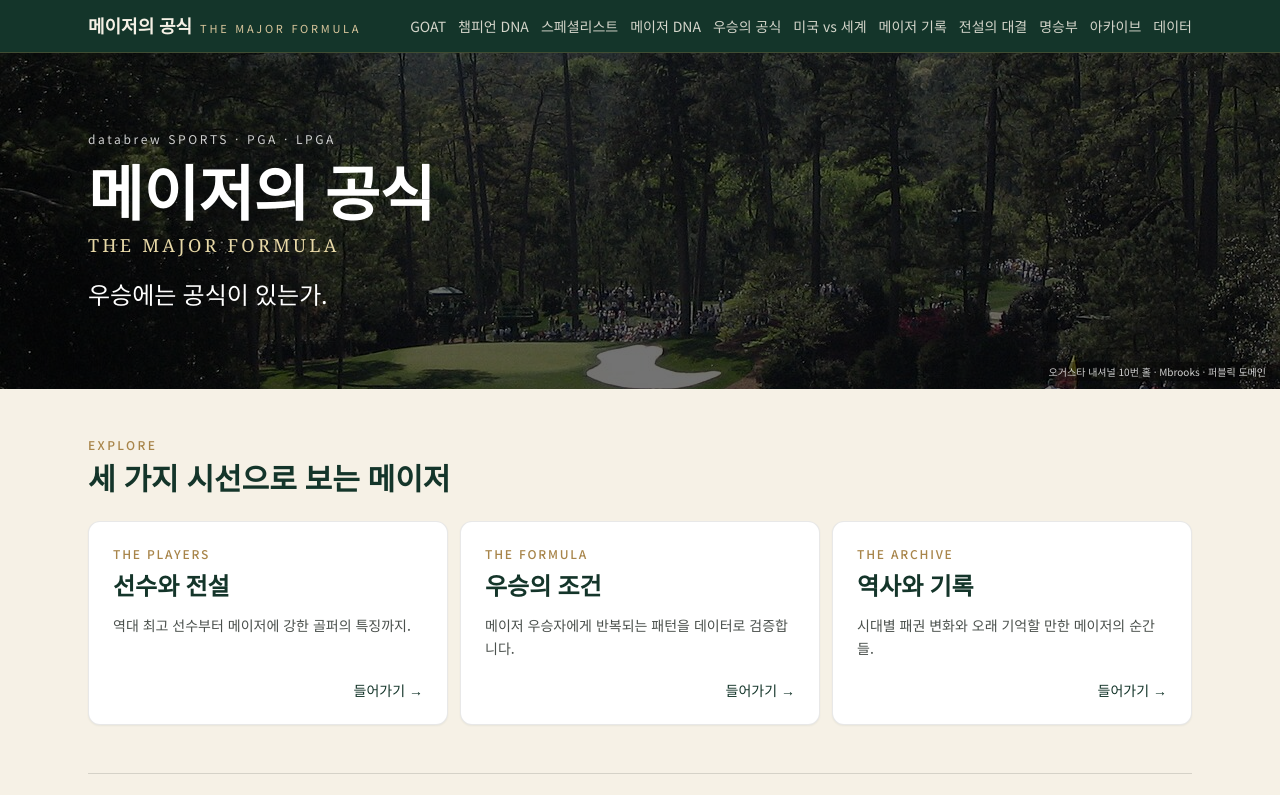
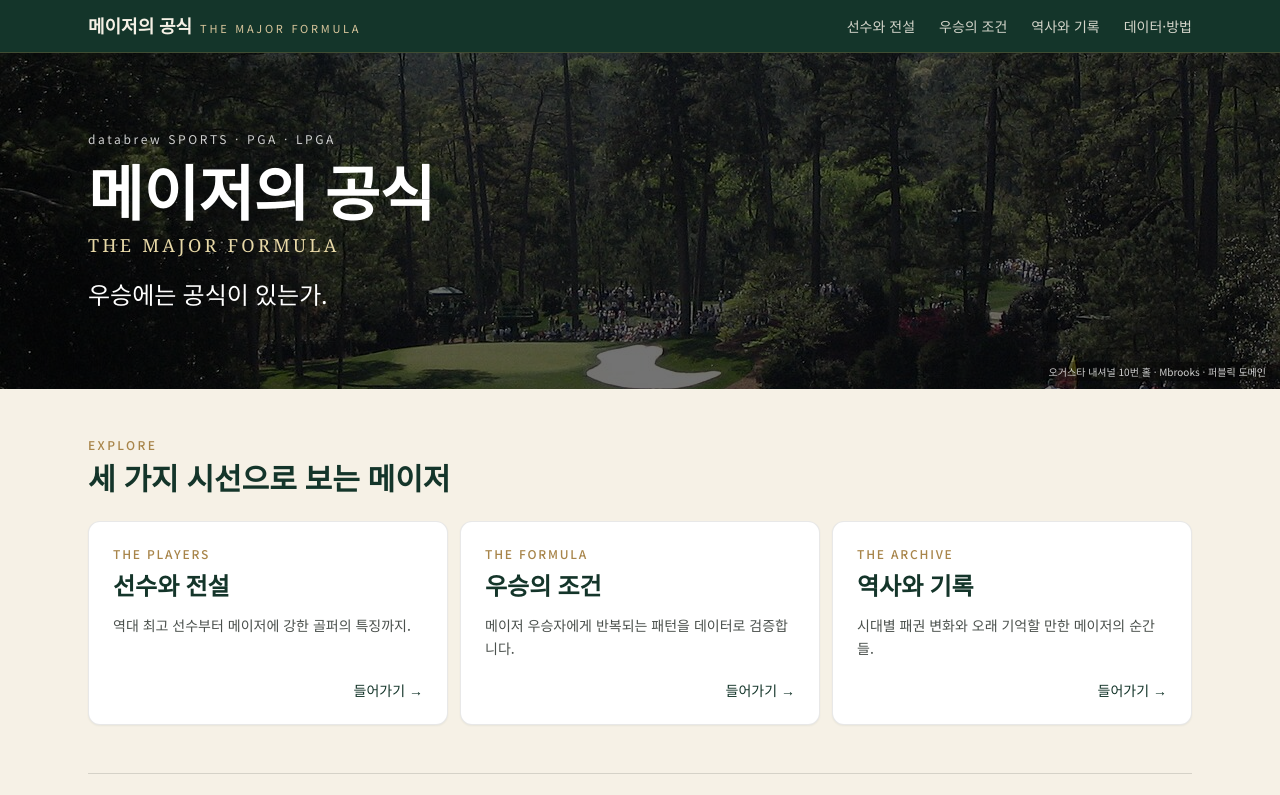
Before and after one commit to raspos/major-formula, a React (Vite) app in the folder web/: page / in a window 1280 px wide. Shown: the top 795 px of the page. Built offline with nearby package versions, Linux system fonts and the light colour scheme; what world-atlas would draw is missing.

Commit message:
Simplify major formula landing and grouped navigation

```diff
--- a/web/src/App.tsx
+++ b/web/src/App.tsx
@@ -1,7 +1,9 @@
 import { useEffect, useState } from "react";
 import { HashRouter, NavLink, Route, Routes, useLocation } from "react-router-dom";
 import { DataProvider } from "./data";
+import { CATEGORIES } from "./categories";
 import Home from "./pages/Home";
+import CategoryPage from "./pages/CategoryPage";
 import Formula from "./pages/Formula";
 import Dna from "./pages/Dna";
 import Legends from "./pages/Legends";
@@ -15,30 +17,18 @@ import Goat from "./pages/Goat";
 import Specialist from "./pages/Specialist";
 import ChampionDna from "./pages/ChampionDna";
 
-const NAV = [
-  ["/goat", "GOAT"],
-  ["/champion-dna", "챔피언 DNA"],
-  ["/specialist", "스페셜리스트"],
-  ["/dna", "메이저 DNA"],
-  ["/formula", "우승의 공식"],
-  ["/nations", "미국 vs 세계"],
-  ["/legends", "메이저 기록"],
-  ["/versus", "전설의 대결"],
-  ["/records", "명승부"],
-  ["/archive", "아카이브"],
-  ["/about", "데이터"],
-] as const;
-
 function ScrollTop() {
   const { pathname } = useLocation();
-  useEffect(() => {
-    window.scrollTo(0, 0);
-  }, [pathname]);
+  useEffect(() => { window.scrollTo(0, 0); }, [pathname]);
   return null;
 }
 
 function Header() {
   const [open, setOpen] = useState(false);
+  const links = [
+    ...CATEGORIES.map((c) => ({ to: "/category/" + c.slug, label: c.title })),
+    { to: "/about", label: "데이터·방법" },
+  ];
   return (
     <header className="sticky top-0 z-20 border-b border-gold/30 bg-green-deep text-ivory">
       <div className="mx-auto flex max-w-6xl items-center justify-between px-4 py-3 sm:px-6">
@@ -46,22 +36,22 @@ function Header() {
           <span className="font-serif text-lg font-bold">메이저의 공식</span>
           <span className="hidden text-[11px] tracking-[0.25em] text-gold-light sm:inline">THE MAJOR FORMULA</span>
         </NavLink>
-        <button className="rounded border border-ivory/30 px-2 py-1 text-sm xl:hidden" onClick={() => setOpen(!open)} aria-expanded={open}>
+        <button className="rounded border border-ivory/30 px-3 py-1 text-sm md:hidden" onClick={() => setOpen(!open)} aria-expanded={open} aria-label="카테고리 메뉴">
           메뉴
         </button>
-        <nav className="hidden gap-3 xl:flex">
-          {NAV.map(([to, label]) => (
-            <NavLink key={to} to={to} className={({ isActive }) => `text-sm ${isActive ? "text-gold-light" : "text-ivory/85 hover:text-ivory"}`}>
-              {label}
+        <nav aria-label="주요 카테고리" className="hidden items-center gap-6 md:flex">
+          {links.map((l) => (
+            <NavLink key={l.to} to={l.to} className={({ isActive }) => "text-sm " + (isActive ? "font-medium text-gold-light" : "text-ivory/85 hover:text-white")}>
+              {l.label}
             </NavLink>
           ))}
         </nav>
       </div>
       {open && (
-        <nav className="grid grid-cols-2 gap-1 border-t border-ivory/10 px-4 pb-3 sm:grid-cols-3 xl:hidden">
-          {NAV.map(([to, label]) => (
-            <NavLink key={to} to={to} onClick={() => setOpen(false)} className="py-2 text-sm text-ivory/90">
-              {label}
+        <nav aria-label="모바일 카테고리" className="grid grid-cols-2 gap-1 border-t border-ivory/10 px-4 pb-3 md:hidden">
+          {links.map((l) => (
+            <NavLink key={l.to} to={l.to} onClick={() => setOpen(false)} className="py-3 text-sm text-ivory/90">
+              {l.label}
             </NavLink>
           ))}
         </nav>
@@ -72,9 +62,10 @@ function Header() {
 
 function Footer() {
   return (
-    <footer className="mt-16 border-t border-charcoal/10 bg-ivory-dark/60">
+    <footer className="mt-12 border-t border-charcoal/10 bg-ivory-dark/60">
       <div className="mx-auto max-w-6xl px-4 py-8 text-xs leading-relaxed text-charcoal-soft sm:px-6">
         <p>databrew SPORTS · 메이저의 공식 — 기록: 위키백과(CC BY-SA 4.0) · 생년월일: 위키데이터 · 사진: 위키미디어 공용(사진별 표기)</p>
+        <NavLink to="/about" className="mt-2 inline-block underline underline-offset-2">데이터 출처와 분석 방법</NavLink>
       </div>
     </footer>
   );
@@ -89,6 +80,7 @@ export default function App() {
         <main className="min-h-[70vh]">
           <Routes>
             <Route path="/" element={<Home />} />
+            <Route path="/category/:slug" element={<CategoryPage />} />
             <Route path="/goat" element={<Goat />} />
             <Route path="/specialist" element={<Specialist />} />
             <Route path="/champion-dna" element={<ChampionDna />} />
```
